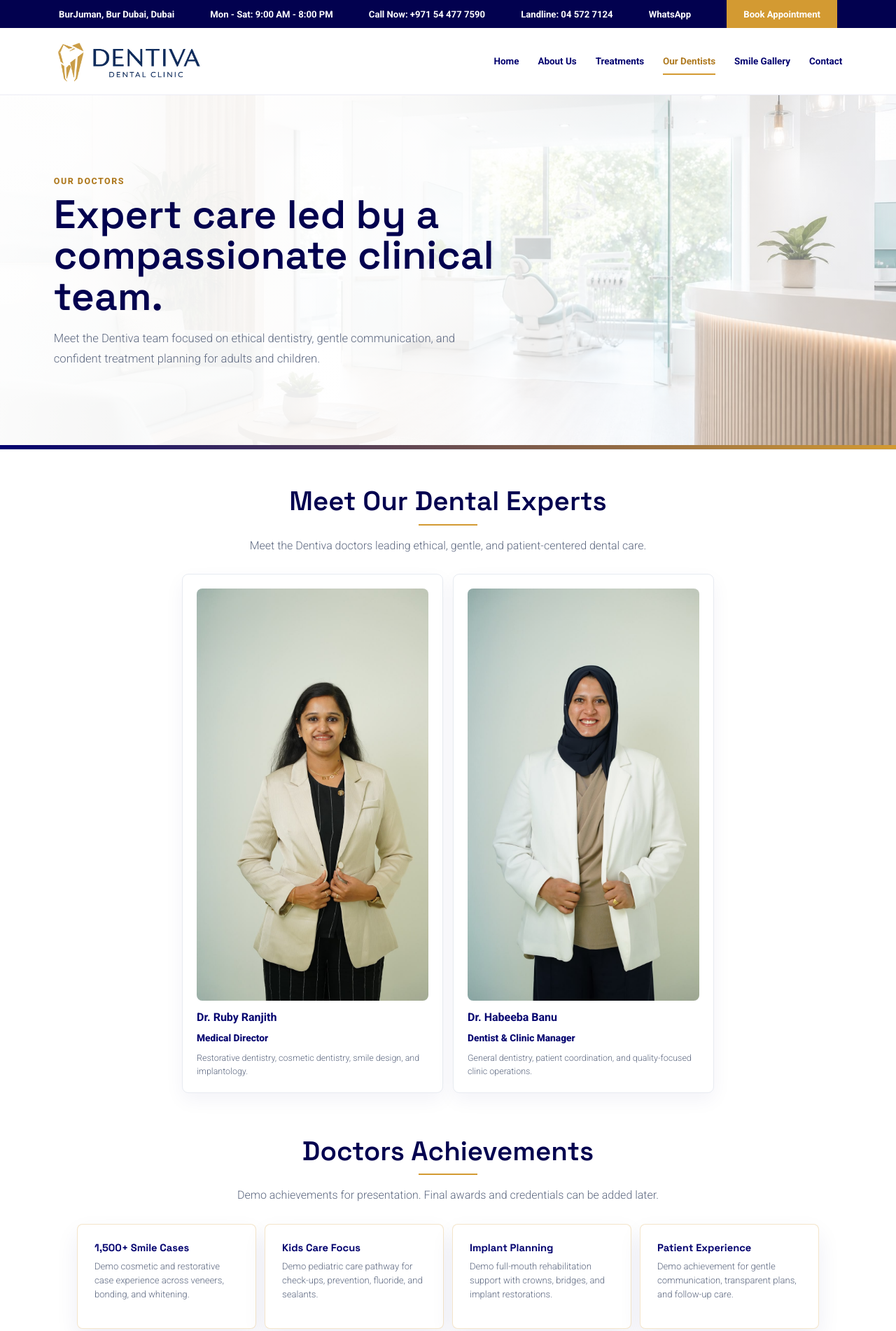
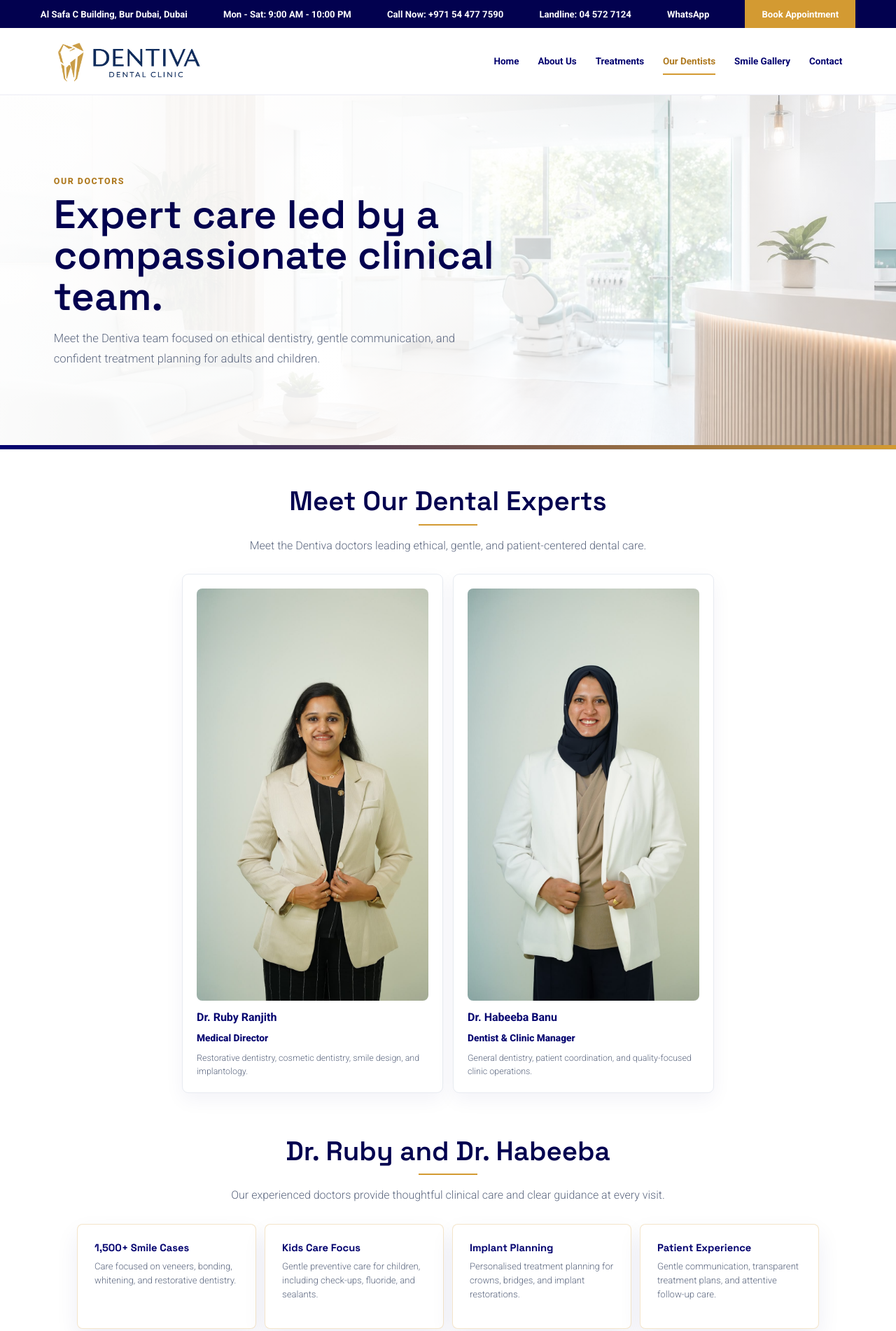
Before and after one commit to Fazilfazi991/dental, a website: page doctors.html in a window 1280 px wide. Shown: the top 1902 px of the page at 70% size. Drawn offline with Linux system fonts and the light colour scheme.

Commit message:
Update clinic contact details

```diff
--- a/doctors.html
+++ b/doctors.html
@@ -6,7 +6,7 @@
     <title>Doctors | Dentiva Dental Clinic</title>
     <meta
       name="description"
-      content="Meet Dentiva Clinic doctors and explore demo clinical achievements across cosmetic dentistry, pediatric dentistry, implants, and restorative care."
+      content="Meet the Dentiva Clinic doctors and learn about their patient-centred approach to cosmetic, restorative, pediatric, and implant dentistry."
     />
     <link rel="preconnect" href="https://fonts.googleapis.com" />
     <link rel="preconnect" href="https://fonts.gstatic.com" crossorigin />
@@ -18,8 +18,8 @@
   </head>
   <body>
     <div class="top-strip">
-      <span>BurJuman, Bur Dubai, Dubai</span>
-      <span>Mon - Sat: 9:00 AM - 8:00 PM</span>
+      <span>Al Safa C Building, Bur Dubai, Dubai</span>
+      <span>Mon - Sat: 9:00 AM - 10:00 PM</span>
       <a href="tel:+971544777590">Call Now: +971 54 477 7590</a>
       <a href="tel:+97145727124">Landline: 04 572 7124</a>
       <a href="https://wa.me/971544777590">WhatsApp</a>
@@ -80,25 +80,25 @@
 
       <section class="section achievements-page reveal">
         <div class="section-title centered">
-          <h2>Doctors Achievements</h2>
-          <p>Demo achievements for presentation. Final awards and credentials can be added later.</p>
+          <h2>Dr. Ruby and Dr. Habeeba</h2>
+          <p>Our experienced doctors provide thoughtful clinical care and clear guidance at every visit.</p>
         </div>
         <div class="doctor-achievements achievements-row" aria-label="Doctors achievements">
           <article>
             <strong>1,500+ Smile Cases</strong>
-            <p>Demo cosmetic and restorative case experience across veneers, bonding, and whitening.</p>
+            <p>Care focused on veneers, bonding, whitening, and restorative dentistry.</p>
           </article>
           <article>
             <strong>Kids Care Focus</strong>
-            <p>Demo pediatric care pathway for check-ups, prevention, fluoride, and sealants.</p>
+            <p>Gentle preventive care for children, including check-ups, fluoride, and sealants.</p>
           </article>
           <article>
             <strong>Implant Planning</strong>
-            <p>Demo full-mouth rehabilitation support with crowns, bridges, and implant restorations.</p>
+            <p>Personalised treatment planning for crowns, bridges, and implant restorations.</p>
           </article>
           <article>
             <strong>Patient Experience</strong>
-            <p>Demo achievement for gentle communication, transparent plans, and follow-up care.</p>
+            <p>Gentle communication, transparent treatment plans, and attentive follow-up care.</p>
           </article>
         </div>
       </section>
```
Also changed, not shown: about.html (+2 -2 lines), contact.html (+5 -5 lines), gallery.html (+2 -2 lines), image-converter.html (+2 -2 lines), index.html (+5 -5 lines), reviews.html (+2 -2 lines), services.html (+5 -5 lines).
